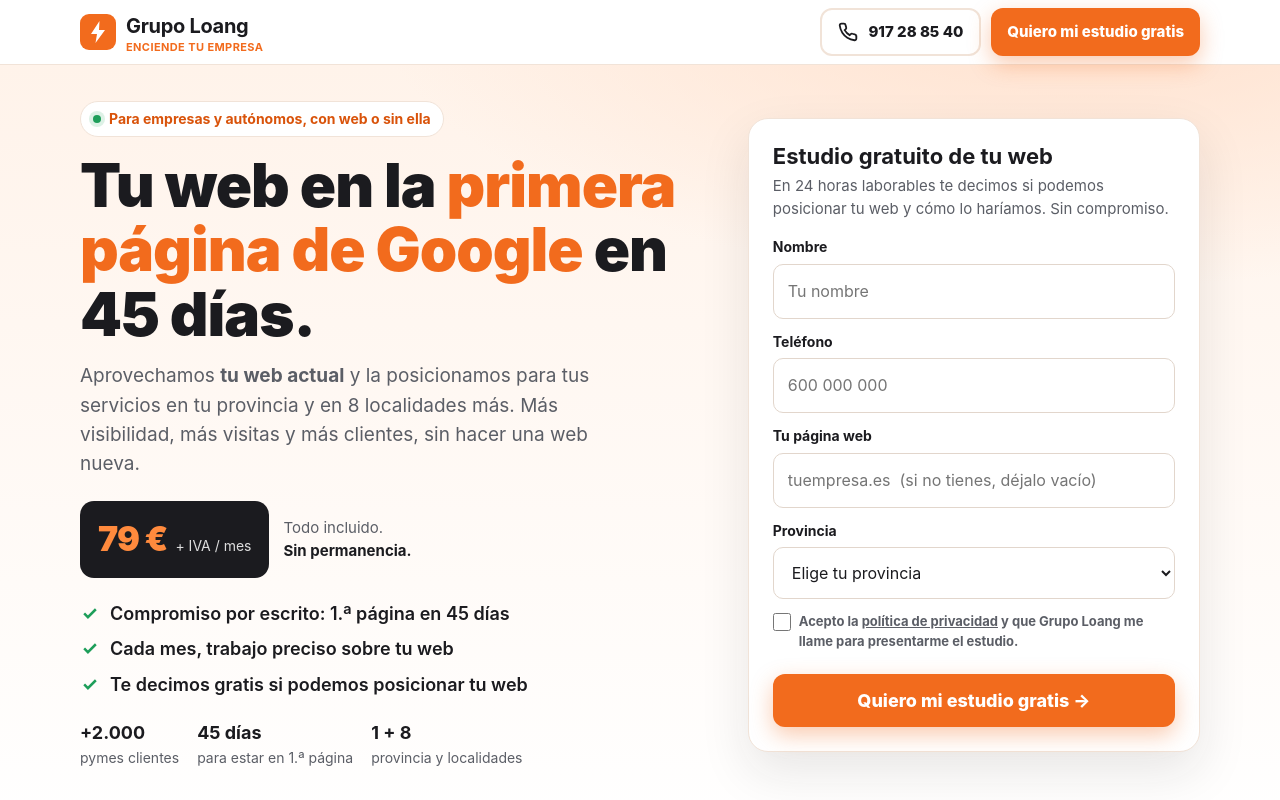
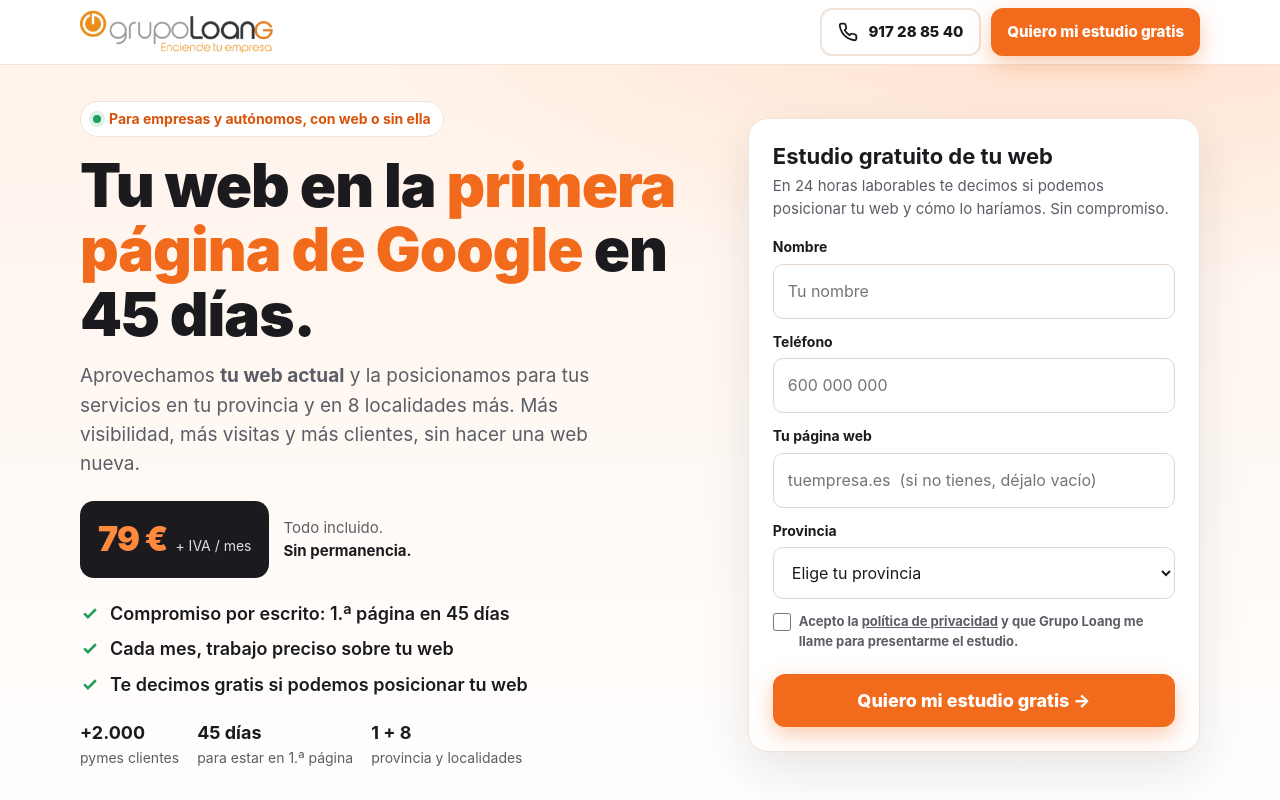
Before and after one commit to raulzuara/landing-posicionamiento-loang, a plain HTML site: page index.html in a window 1280 px wide. Shown: the top 800 px of the page. Drawn offline with Linux system fonts and the light colour scheme.

Commit message:
Logo oficial de Grupo Loang (web corporativa) en la cabecera

```diff
--- a/index.html
+++ b/index.html
@@ -27,6 +27,7 @@ a{color:inherit}
 .top{position:sticky;top:0;z-index:20;background:rgba(255,255,255,.96);backdrop-filter:blur(8px);border-bottom:1px solid var(--line)}
 .top .w{display:flex;align-items:center;justify-content:space-between;height:64px}
 .logo{display:flex;align-items:center;gap:10px;text-decoration:none}
+.logo-img{display:block;height:44px;width:auto}
 .logo b{font-size:20px;letter-spacing:-.3px}
 .logo small{display:block;font-size:11px;color:var(--o);font-weight:700;letter-spacing:.4px;text-transform:uppercase;line-height:1}
 .top-cta{display:flex;gap:10px}
@@ -222,8 +223,7 @@ footer a{color:#E6E6EA}
 <header class="top">
  <div class="w">
   <a class="logo" href="#" aria-label="Grupo Loang">
-   <svg width="36" height="36" viewBox="0 0 36 36" aria-hidden="true"><rect width="36" height="36" rx="9" fill="#F26B1D"/><path d="M19.5 7 11 20h6l-1.5 9L25 16h-6l.5-9z" fill="#fff"/></svg>
-   <span><b>Grupo Loang</b><small>Enciende tu empresa</small></span>
+   <img src="logo-grupo-loang.png" alt="Grupo Loang - Enciende tu empresa" width="193" height="44" class="logo-img">
   </a>
   <div class="top-cta">
    <a class="btn btn-g hide-m tel-top" href="tel:+34917288540" data-ev="llamada">
```
Also changed, not shown: logo-grupo-loang.png (added).
